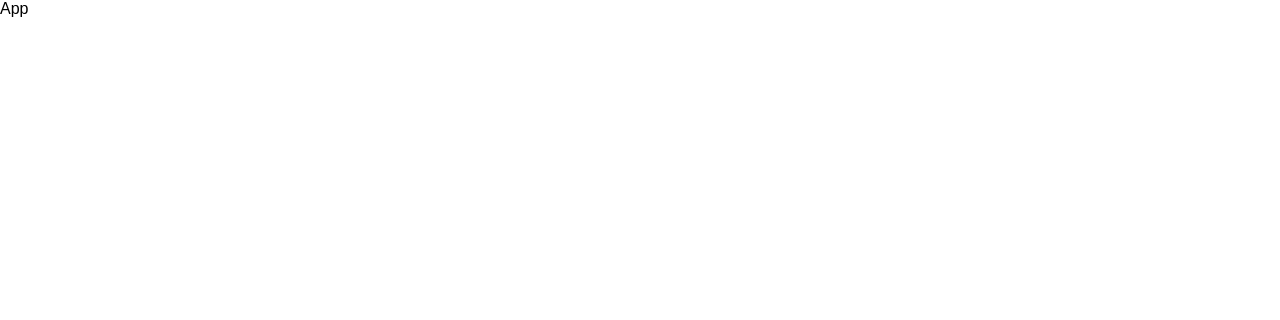
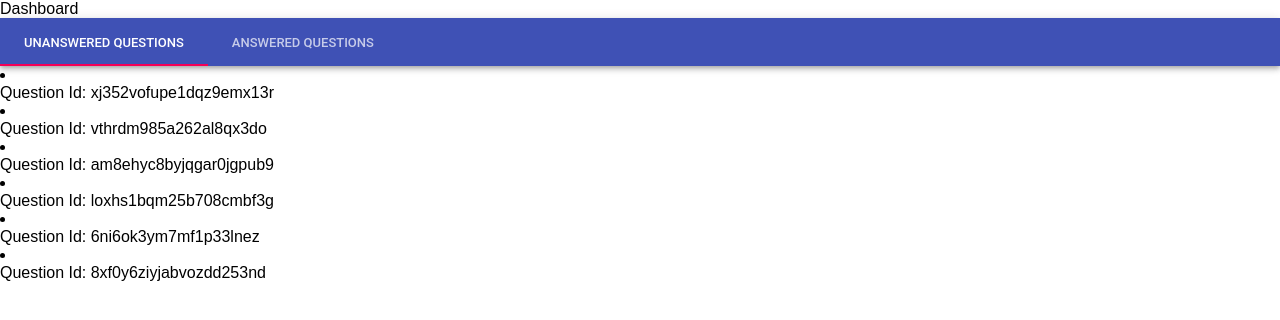
Before and after one commit to imchetanyadav/react-nd-would-you-rather, a React (Create React App) app: page / in a window 1280 px wide. Shown: the top 320 px of the page. Built offline with nearby package versions, Linux system fonts and the light colour scheme.

Commit message:
Added basic dashboard and signin component

```diff
--- a/src/components/App.js
+++ b/src/components/App.js
@@ -1,6 +1,8 @@
 import React, { Component } from 'react'
 import { connect } from 'react-redux'
 import { handleInitialData } from '../actions/shared'
+import Dashboard from './Dashboard';
+import Signin from './Signin'
 
 class App extends Component {
   componentDidMount () {
@@ -9,10 +11,20 @@ class App extends Component {
   render() {
     return (
       <div>
-        App
+        {
+          this.props.signedIn === true
+            ? <Signin />
+            : <Dashboard />
+        }
       </div>
     );
   }
 }
 
-export default connect()(App)
+function mapStateToProps ({ authedUser }) {
+  return {
+    signedIn: authedUser === null
+  }
+}
+
+export default connect(mapStateToProps)(App)
--- /dev/null
+++ b/src/components/Dashboard.js
@@ -0,0 +1,51 @@
+import React, { Component } from 'react'
+import { connect } from 'react-redux'
+import AppBar from '@material-ui/core/AppBar';
+import Tabs from '@material-ui/core/Tabs';
+import Tab from '@material-ui/core/Tab';
+
+class Dashboard extends Component {
+    state = {
+        value: 0,
+    }
+
+    handleChange = (event, value) => {
+        this.setState({ value })
+    }
+    render () {
+        console.log(this.props)
+        const { value } = this.state;
+        return (
+            <div>
+                Dashboard
+                <AppBar position="static">
+                    <Tabs value={value} onChange={this.handleChange}>
+                        <Tab label="Unanswered Questions" />
+                        <Tab label="Answered Questions" />
+                    </Tabs>
+                </AppBar>
+                {value === 0 &&
+                    <div>
+                        {this.props.questionIds.map(id => (
+                            <li key={id}>
+                                <div>Question Id: {id}</div>
+                            </li>
+                        ))}
+                    </div>
+                }
+                {value === 1 &&
+                    <div>Item Two</div>
+                }
+            </div>
+        )
+    }
+}
+
+function mapStateToProps ({ questions }) {
+    return {
+        questionIds: Object.keys(questions)
+            .sort((a,b) => questions[b].timestamp - questions[a].timestamp)
+    }
+}
+
+export default connect(mapStateToProps)(Dashboard)
--- /dev/null
+++ b/src/components/Signin.js
@@ -0,0 +1,13 @@
+import React, { Component } from 'react'
+
+class Signin extends Component {
+    render () {
+        return (
+            <div>
+                Sign In page
+            </div>
+        )
+    }
+}
+
+export default Signin
```
